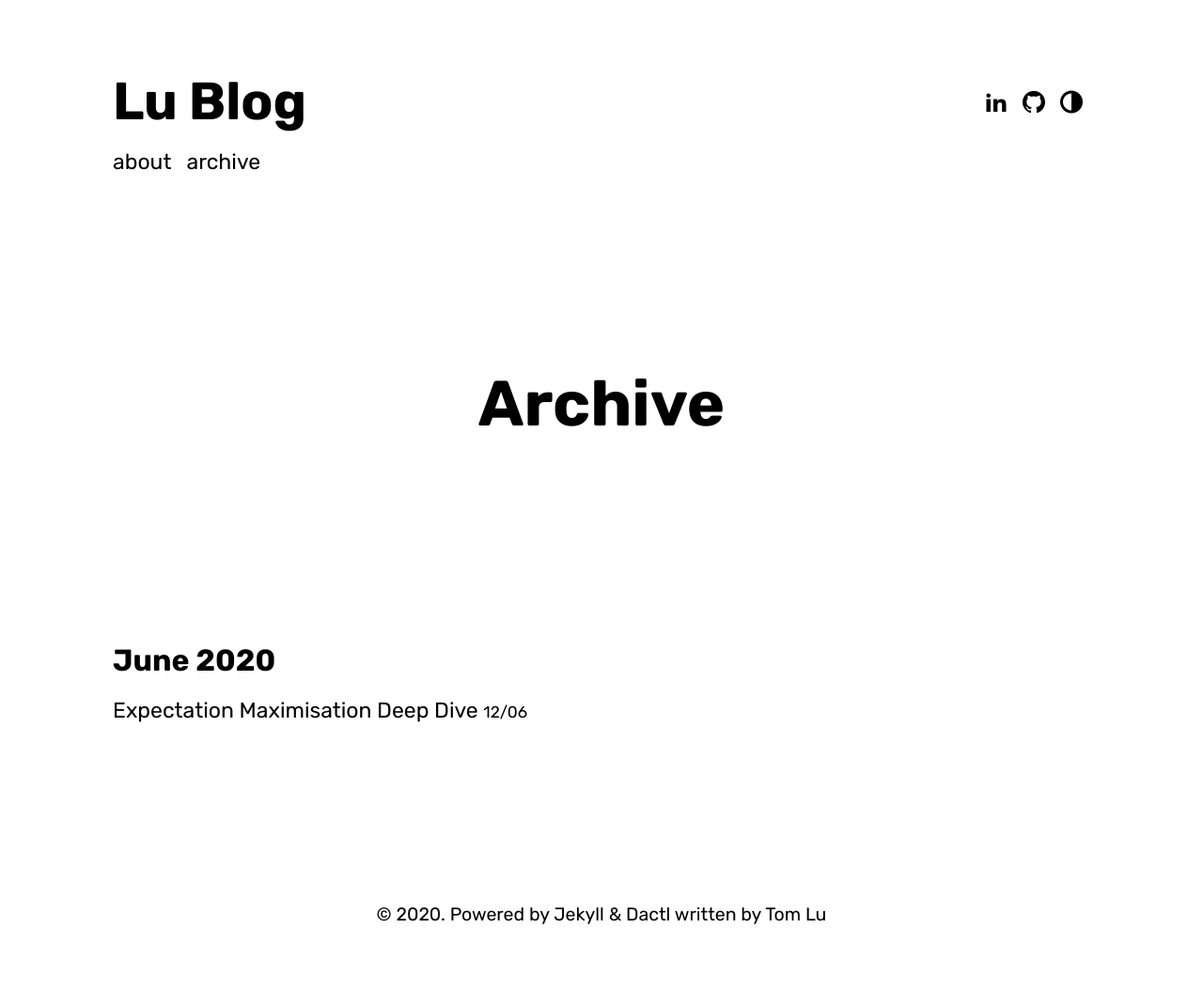
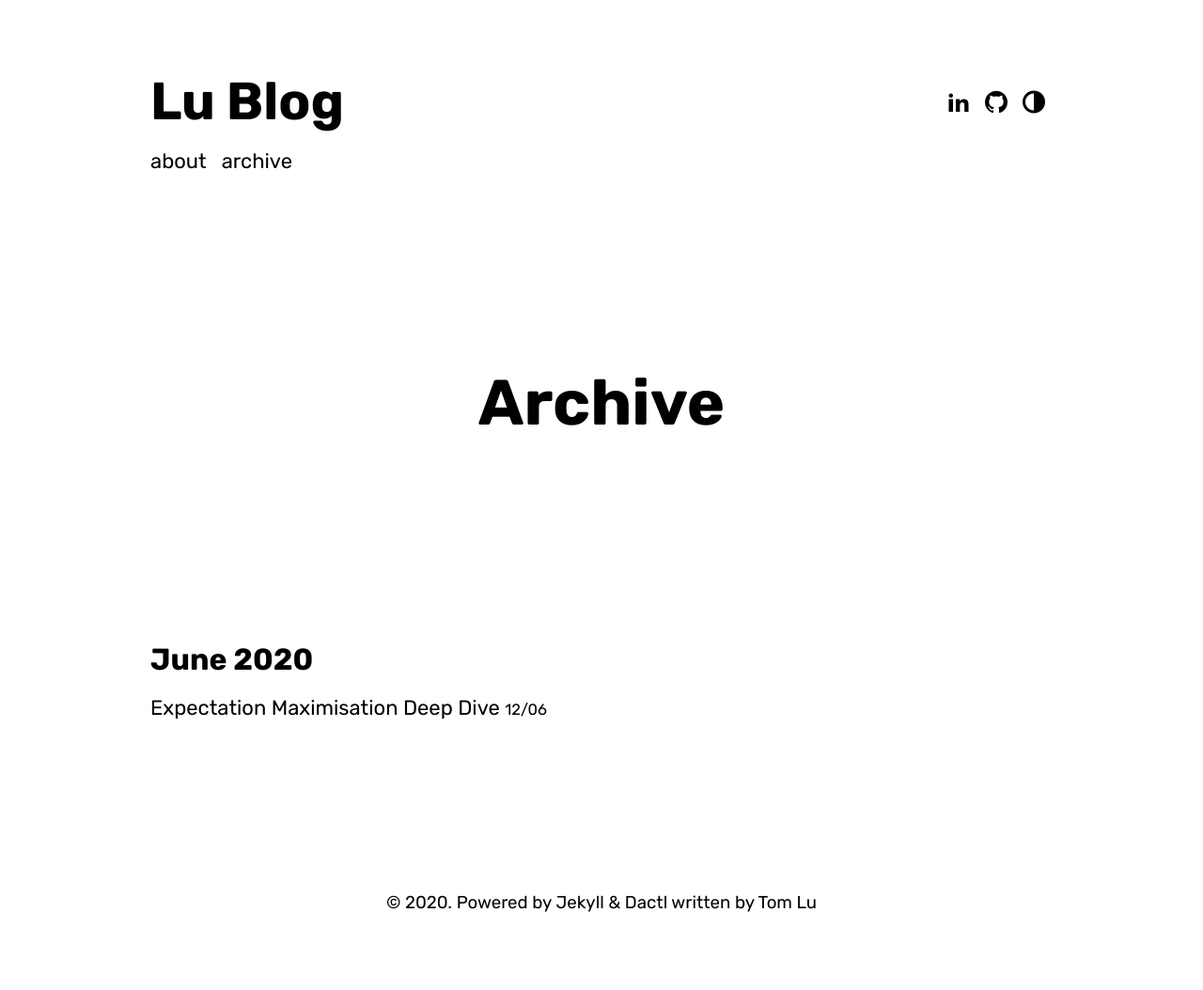
Before and after one commit to xl402/xl402.github.io, a Jekyll site: the page built from archive.md, in a window 1280 px wide. Shown: the whole page at 94% size. Built offline with Jekyll 4.4.1, drawn with Linux system fonts in a browser that asks for light colours; some web fonts are replaced.

Commit message:
em update

```diff
--- a/_sass/_base.scss
+++ b/_sass/_base.scss
@@ -22,7 +22,7 @@ body {
       margin-bottom: 8em;
       }
 .wrapper {
-    max-width: 65rem;
+    max-width: 60rem;
     margin: 4rem auto 4rem auto;
 }
 
--- a/_sass/_variables.scss
+++ b/_sass/_variables.scss
@@ -7,7 +7,7 @@ $serif: Menlo, Monaco, Courier, monospace, serif;
 $base-font-weight: 400;
 $base-font-weight-bold: 700;
 
-$base-font-size: 23px;
+$base-font-size: 22px;
 $mobile-font-size: 19px;
 $lead-font-size: 1.15em;
 $blog-title-size: 2.5rem;
```
Also changed, not shown: 3 other files.
